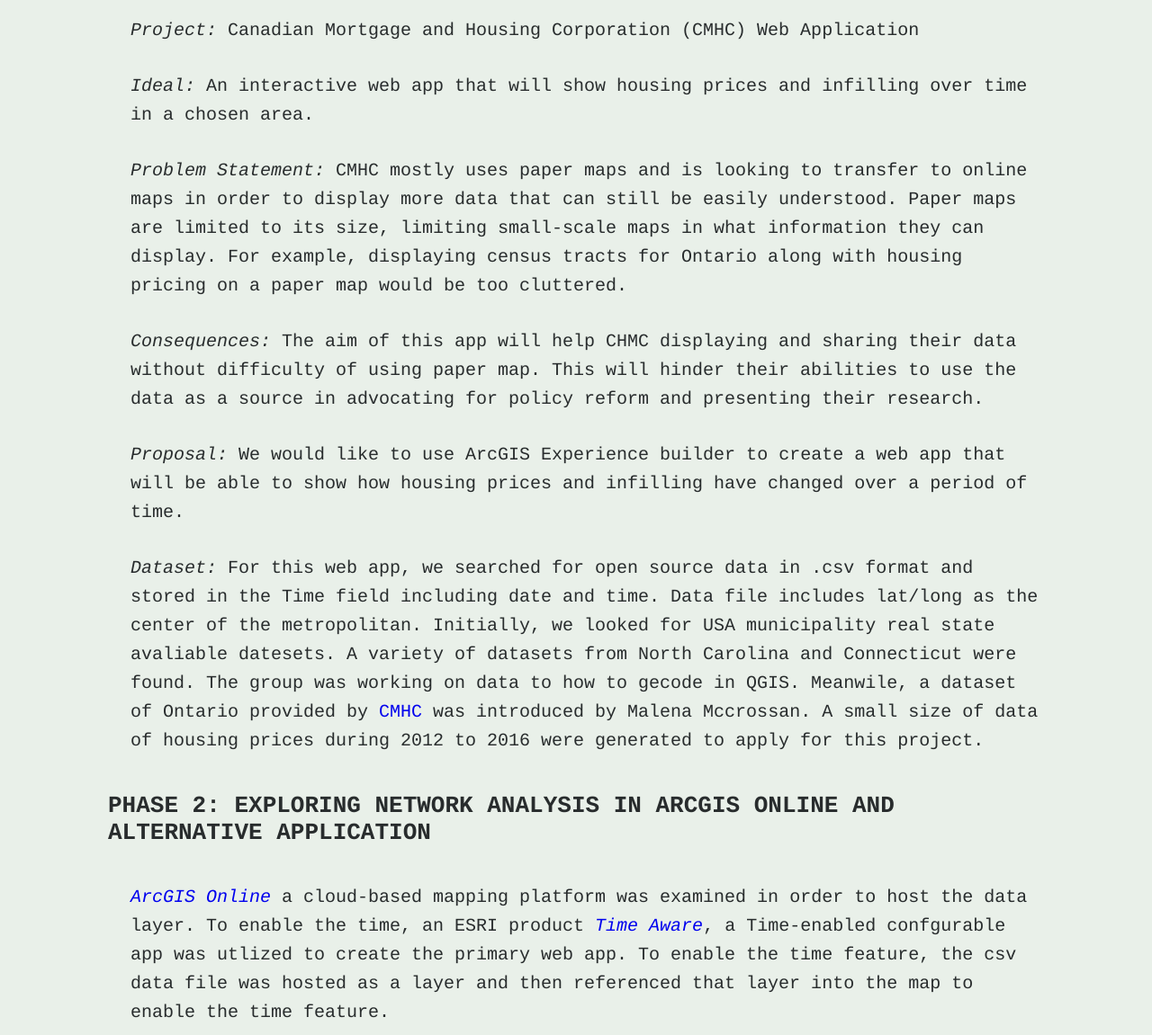
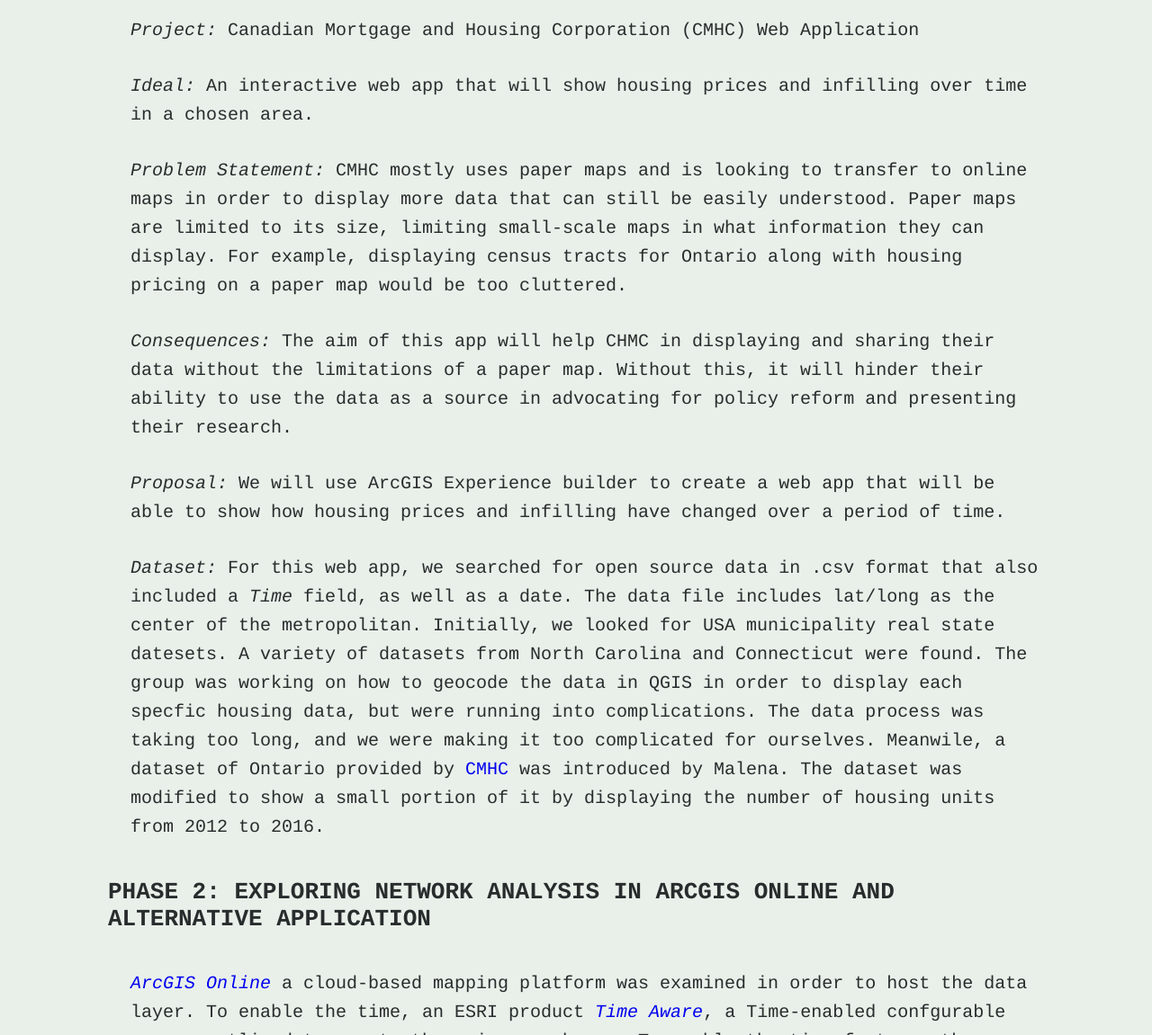
Before and after one commit to malmccrossan/geom99, a plain HTML site: page index.htm in a window 1280 px wide. Shown: the part 424-1575 px from the top of the page at 90% size. Drawn offline with Linux system fonts and the light colour scheme.

Commit message:
Update index.htm
modified text

```diff
--- a/index.htm
+++ b/index.htm
@@ -35,11 +35,13 @@
                 <p class="problem"><em>Ideal: </em>An interactive web app that will show housing prices and infilling over time in a chosen area.</p>
                 <p class="problem"><em>Problem Statement:</em> CMHC mostly uses paper maps and is looking to transfer to online maps in order to display more data that can still be easily understood. Paper maps are limited to its size, limiting small-scale maps in what information they can display. For example, displaying census tracts for Ontario along with housing pricing on a paper map would be too cluttered. </p>
 
-                <p class="problem"><em>Consequences:</em> The aim of this app will help CHMC displaying and sharing their data without difficulty of using paper map. This will hinder their abilities to use the data as a source in advocating for policy reform and presenting their research. </p>
+                <p class="problem"><em>Consequences:</em> The aim of this app will help CHMC in displaying and sharing their data without the limitations of a paper map. Without this, it will hinder their ability to use the data as a source in advocating for policy reform and presenting their research. </p>
 
-                <p class="problem"><em>Proposal: </em>We would like to use ArcGIS Experience builder to create a web app that will be able to show how housing prices and infilling have changed over a period of time. </p>
-                <p class="problem"><em>Dataset: </em> For this web app, we searched for open source data in .csv format and stored in the Time field including date and time. Data file includes lat/long as the center of the metropolitan. Initially, we looked for USA municipality real state avaliable datesets. A variety of datasets from North Carolina and Connecticut were found. The group was working on data to how to gecode in QGIS.
-			Meanwile, a dataset of Ontario provided by <a href="https://www.cmhc-schl.gc.ca/en/data-and-research/data-tables/total-housing-starts-canada-provinces-metropolitan-areas" target="_blank">CMHC</a>  was introduced by Malena Mccrossan. A small size of data of housing prices during 2012 to 2016 were generated to apply for this project. </p>
+                <p class="problem"><em>Proposal: </em>We will use ArcGIS Experience builder to create a web app that will be able to show how housing prices and infilling have changed over a period of time. </p>
+
+                <p class="problem"><em>Dataset: </em> For this web app, we searched for open source data in .csv format that also included a <i>Time</i> field, as well as a date. The data file includes lat/long as the center of the metropolitan. Initially, we looked for USA municipality real state datesets. A variety of datasets from North Carolina and Connecticut were found. The group was working on how to geocode the data in QGIS in order to display each specfic housing data, but were running into complications. The data process was taking too long, and we were making it too complicated for ourselves.
+
+			Meanwile, a dataset of Ontario provided by <a href="https://www.cmhc-schl.gc.ca/en/data-and-research/data-tables/total-housing-starts-canada-provinces-metropolitan-areas" target="_blank">CMHC</a>  was introduced by Malena. The dataset was modified to show a small portion of it by displaying the number of housing units from 2012 to 2016. </p>
 
                 <h3>PHASE 2: EXPLORING NETWORK ANALYSIS IN ARCGIS ONLINE AND ALTERNATIVE APPLICATION</h3>
 		<p class="problem"><a href="https://www.esri.com/en-us/arcgis/products/arcgis-online/overview" target="_blank"><em>ArcGIS Online</em></a>  a cloud-based mapping platform was examined in order to host the data layer. To enable the time, an ESRI product
```
